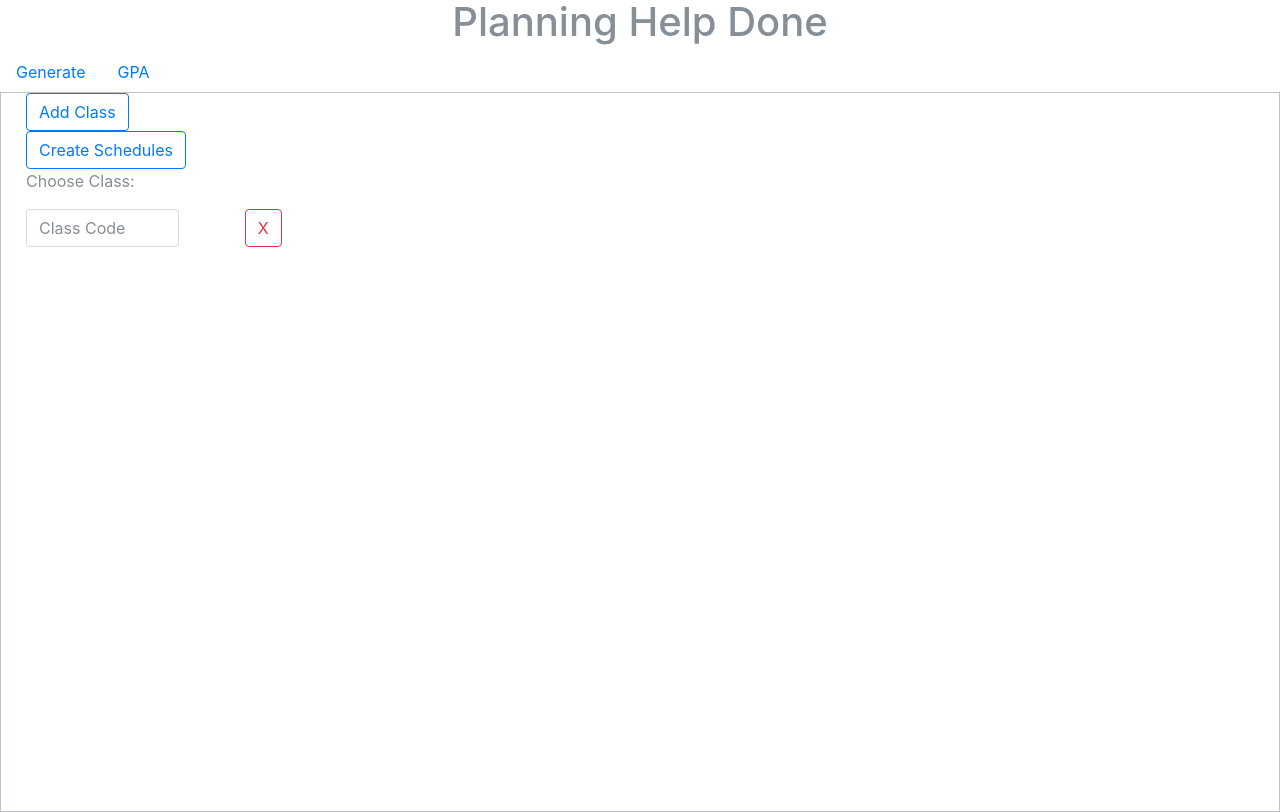
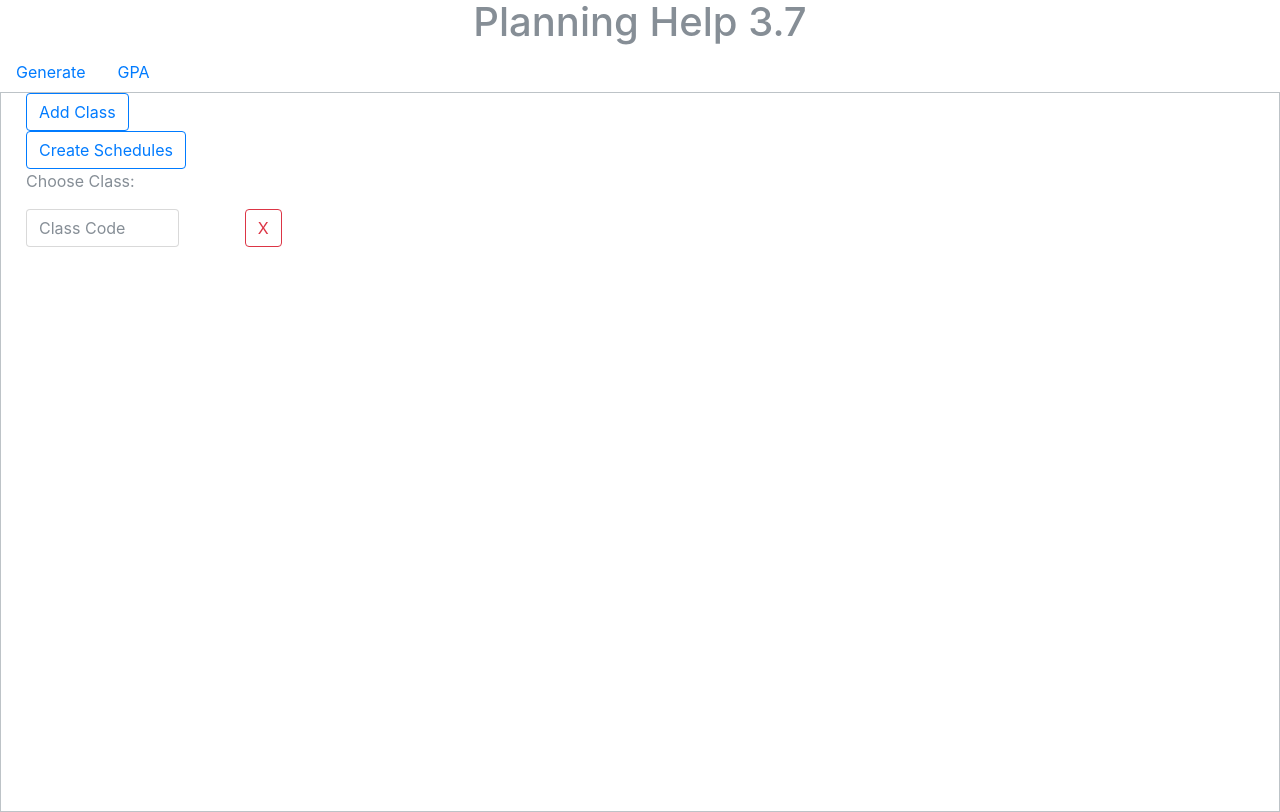
Before and after one commit to trevorpetersen/planner_help, a website: page www/index.html in a window 1280 px wide. Drawn offline with Linux system fonts and the light colour scheme.

Commit message:
Update index.html

```diff
--- a/www/index.html
+++ b/www/index.html
@@ -14,7 +14,7 @@
   <body>
 
     <div>
-      <h1 class="header text-muted">Planning Help Done</h1>
+      <h1 class="header text-muted">Planning Help 3.7</h1>
     </div>
 
     <ul class="nav">
```
